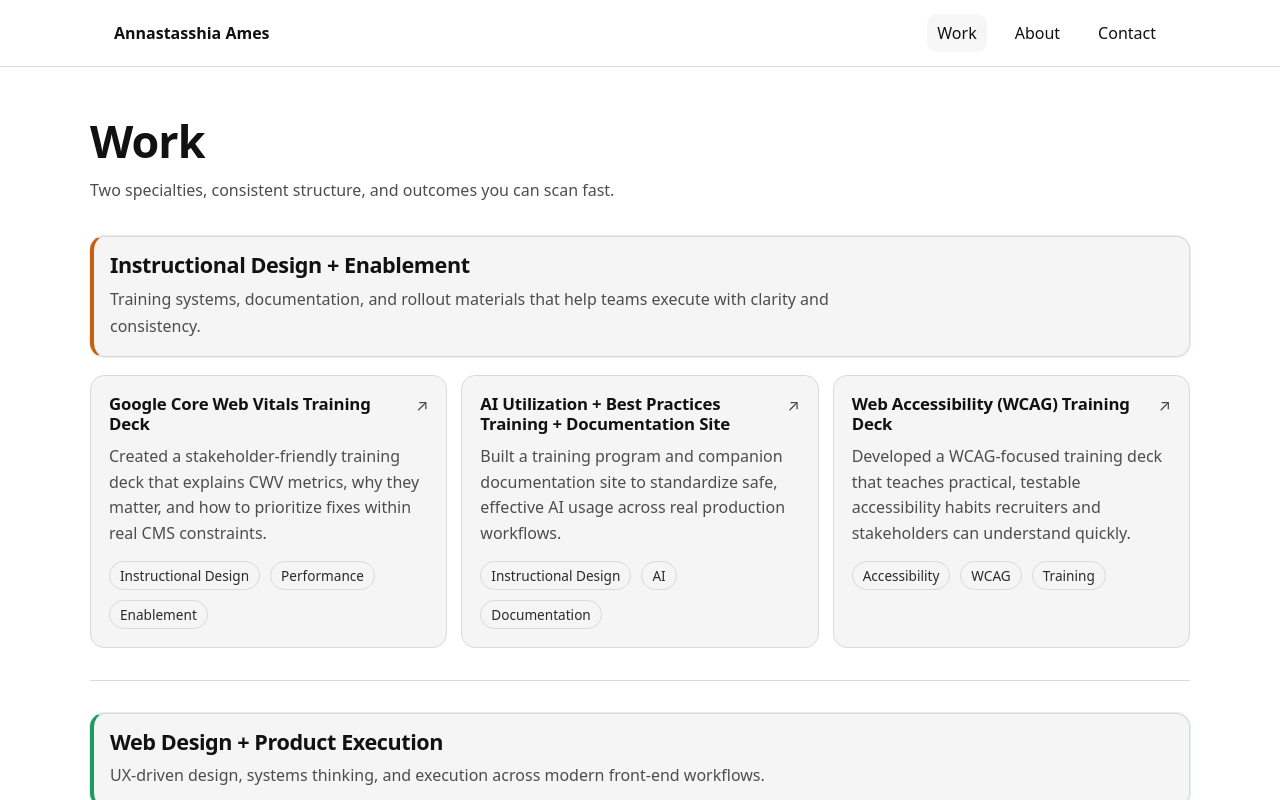
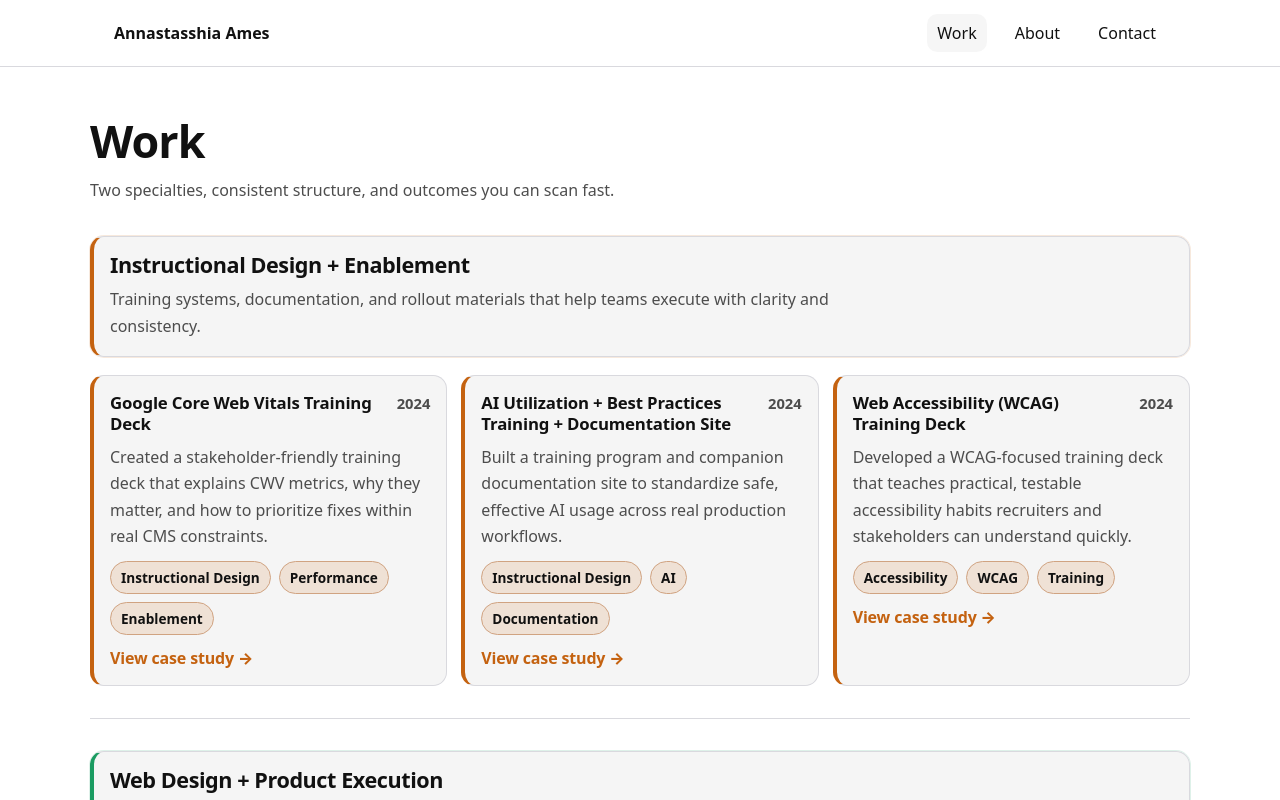
Before and after one commit to Annastasshia/annastasshia-portfolio, a React (Vite) app: page /work in a window 1280 px wide. Shown: the top 800 px of the page. Built offline with nearby package versions, Linux system fonts and the light colour scheme.

Commit message:
style: add instructional/webdesign variants to project cards

```diff
--- a/src/components/ProjectCard.jsx
+++ b/src/components/ProjectCard.jsx
@@ -1,52 +1,42 @@
 import { Link } from "react-router-dom";
 import styles from "./ProjectCard.module.css";
 
-export default function ProjectCard({ project }) {
-  const isInternal = project.link?.startsWith("/");
-  const accentClass =
-    project.groupAccent === "instructional"
-      ? styles.instructional
-      : project.groupAccent === "webdesign"
-      ? styles.webdesign
-      : "";
+export default function ProjectCard({ project, variant = "webdesign" }) {
+  const isInstructional = variant === "instructional";
 
-  const content = (
-    <>
-      <div className={styles.header}>
+  return (
+    <Link
+      to={project.link}
+      className={`${styles.card} ${isInstructional ? styles.id : styles.web}`}
+      aria-label={`View project: ${project.title}`}
+    >
+      <div className={styles.top}>
         <h3 className={styles.title}>{project.title}</h3>
-        <span className={styles.ext} aria-hidden="true">
-          ↗
+        <span className={styles.meta}>
+          {project.timeline ? project.timeline : ""}
         </span>
       </div>
 
-      <p className={styles.desc}>{project.summary}</p>
+      <p className={styles.summary}>{project.summary}</p>
 
-      <div className={styles.tags}>
-        {project.tags.map((tag) => (
-          <span key={tag} className={styles.tag}>
-            {tag}
-          </span>
-        ))}
+      {project.tags?.length ? (
+        <div className={styles.tags} aria-label="Project tags">
+          {project.tags.slice(0, 3).map((t) => (
+            <span
+              key={t}
+              className={`${styles.tag} ${isInstructional ? styles.tagId : styles.tagWeb}`}
+            >
+              {t}
+            </span>
+          ))}
+        </div>
+      ) : null}
+
+      <div className={styles.footer}>
+        <span className={`${styles.cta} ${isInstructional ? styles.ctaId : styles.ctaWeb}`}>
+          View case study →
+        </span>
       </div>
-    </>
-  );
-
-  if (isInternal) {
-    return (
-      <Link className={`${styles.card} ${accentClass}`} to={project.link}>
-        {content}
-      </Link>
-    );
-  }
-
-  return (
-    <a
-      className={`${styles.card} ${accentClass}`}
-      href={project.link}
-      target="_blank"
-      rel="noreferrer"
-    >
-      {content}
-    </a>
+    </Link>
   );
 }
--- a/src/components/ProjectCard.module.css
+++ b/src/components/ProjectCard.module.css
@@ -1,72 +1,137 @@
 .card {
-    display: block;
+  display: flex;
+  flex-direction: column;
+  gap: 10px;
+
   text-decoration: none;
-    color: inherit;
+  border-radius: var(--radius);
+  border: 1px solid var(--border);
+  background: var(--panel);
+  padding: 16px;
 
-    border: 1px solid var(--border);
-    border-radius: var(--radius);
-    padding: var(--space-4);
-
-    background: var(--panel);
-    transition: transform var(--t-fast) ease, border-color var(--t-fast) ease;
+  transition: transform var(--t-med) ease, border-color var(--t-med) ease,
+    box-shadow var(--t-med) ease, background-color var(--t-med) ease;
 }
 
+/* Variants */
+.id {
+  border-left: 4px solid var(--accent-id);
+}
+
+.web {
+  border-left: 4px solid var(--accent-web);
+}
+
+/* Hover / focus */
 .card:hover {
   transform: translateY(-2px);
   border-color: var(--border-hover);
 }
 
-  .header {
+.id:hover {
+  box-shadow: var(--glow-id);
+  border-color: color-mix(in srgb, var(--accent-id) 40%, var(--border));
+}
+
+.web:hover {
+  box-shadow: var(--glow-web);
+  border-color: color-mix(in srgb, var(--accent-web) 40%, var(--border));
+}
+
+.card:focus-visible {
+  outline: none;
+}
+
+.id:focus-visible {
+  box-shadow: var(--ring-id), var(--glow-id);
+}
+
+.web:focus-visible {
+  box-shadow: var(--ring-web), var(--glow-web);
+}
+
+/* Internal layout */
+.top {
   display: flex;
+  align-items: baseline;
   justify-content: space-between;
-    gap: var(--space-3);
+  gap: 12px;
 }
 
 .title {
   margin: 0;
   font-size: 1.05rem;
+  line-height: 1.25;
   letter-spacing: -0.01em;
-    line-height: 1.2;
+  color: var(--text);
 }
 
-  .ext {
-    opacity: 0.75;
+.meta {
+  color: var(--muted);
+  font-size: 0.92rem;
+  font-weight: 600;
+  white-space: nowrap;
 }
 
-  .desc {
-    margin: var(--space-2) 0 0;
+.summary {
+  margin: 0;
   color: var(--muted);
-    line-height: 1.6;
+  line-height: 1.65;
 }
 
+/* Tags */
 .tags {
   display: flex;
   flex-wrap: wrap;
-    gap: var(--space-2);
-    margin-top: var(--space-3);
+  gap: 8px;
+  margin-top: 2px;
 }
 
 .tag {
   font-size: 0.85rem;
+  font-weight: 650;
+  padding: 6px 10px;
+  border-radius: 999px;
   border: 1px solid var(--border);
-    border-radius: var(--radius-pill);
-    padding: 4px 10px;
-    color: var(--subtle);
-    background: transparent;
+  color: var(--text);
+  background: color-mix(in srgb, var(--panel) 85%, transparent);
 }
 
-.instructional {
-  box-shadow: inset 4px 0 0 0 rgba(60, 130, 255, 0.8);
+.tagId {
+  border-color: color-mix(in srgb, var(--accent-id) 45%, var(--border));
+  background: color-mix(in srgb, var(--accent-id) 14%, transparent);
 }
 
-.webdesign {
-  box-shadow: inset 4px 0 0 0 rgba(0, 200, 140, 0.75);
+.tagWeb {
+  border-color: color-mix(in srgb, var(--accent-web) 45%, var(--border));
+  background: color-mix(in srgb, var(--accent-web) 14%, transparent);
 }
 
-.instructional:hover {
-  border-color: rgba(60, 130, 255, 0.8);
+/* Footer CTA */
+.footer {
+  margin-top: 2px;
 }
 
-.webdesign:hover {
-  border-color: rgba(0, 200, 140, 0.75);
+.cta {
+  font-weight: 800;
+  letter-spacing: -0.01em;
 }
+
+.ctaId {
+  color: var(--accent-id);
+}
+
+.ctaWeb {
+  color: var(--accent-web);
+}
+
+/* Reduce motion */
+@media (prefers-reduced-motion: reduce) {
+  .card {
+    transition: none;
+  }
+
+  .card:hover {
+    transform: none;
+  }
+}
```
Lines whose indentation alone changed are shown as unchanged.
